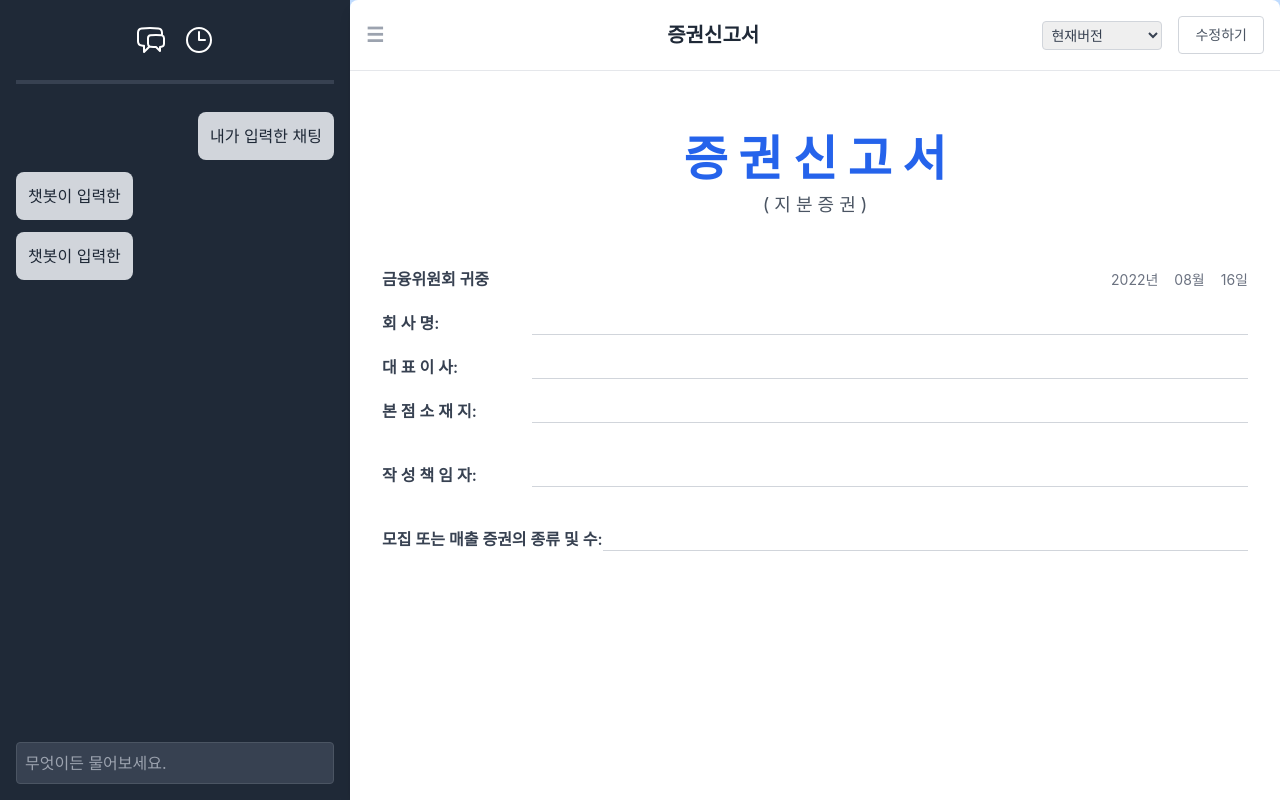
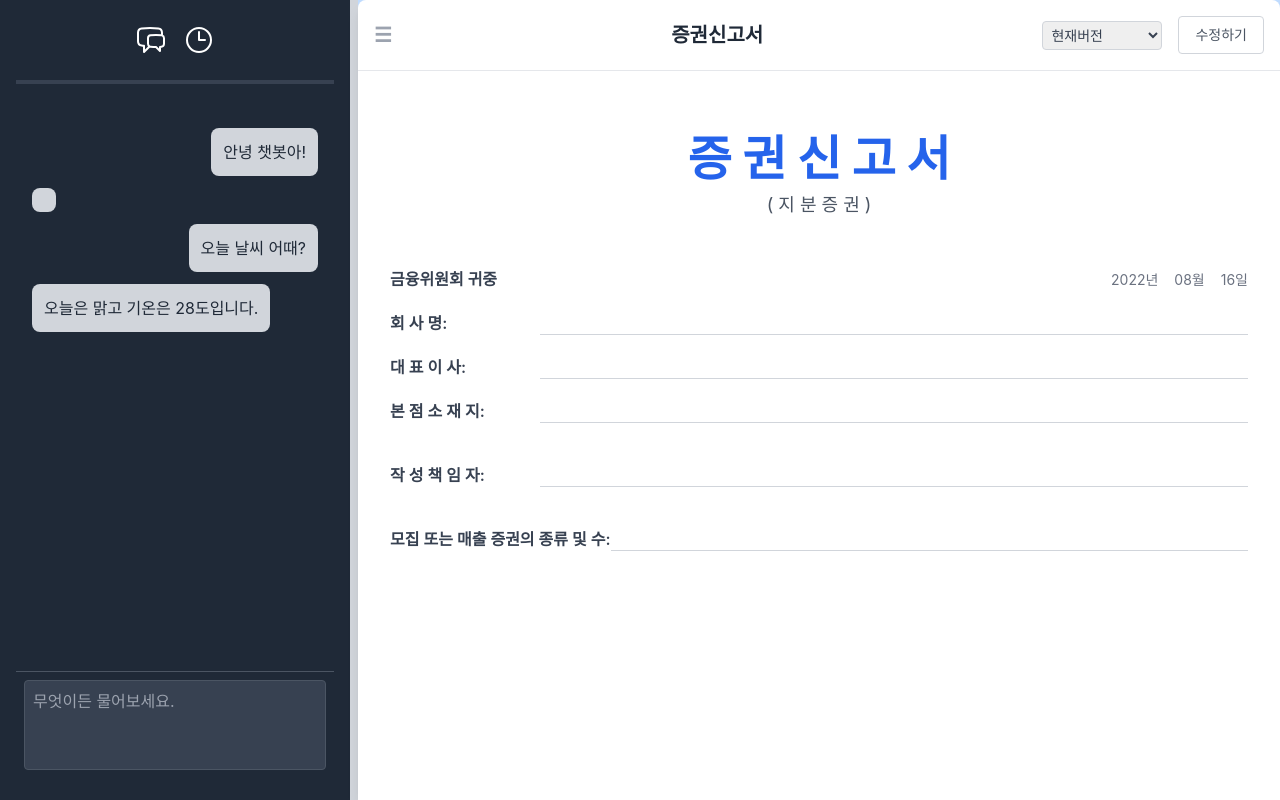
Before and after one commit to duozone-1-finalproject/Frontend, a React (Create React App) app: page /edit in a window 1280 px wide. Built offline with nearby package versions, Linux system fonts and the light colour scheme.

Commit message:
Chore :  채팅봇 더미데이터 입력 수정

```diff
--- a/src/components/Sidebar.tsx
+++ b/src/components/Sidebar.tsx
@@ -1,6 +1,8 @@
 import React, { useState } from 'react';
 import { ClockIcon, ChatBubbleBottomCenterTextIcon, ChatBubbleLeftRightIcon } from '@heroicons/react/24/outline'; // 또는 /24/solid
 
+import History from './sidebar/History';
+import Chatbot from './sidebar/Chatbot';
 interface SidebarProps {
   show: boolean;
   onClose?: () => void;
@@ -14,52 +16,6 @@ const Sidebar: React.FC<SidebarProps> = ({ show, onClose, onChatbotClick }) => {
 
     const handleTogleOnClick= (value:string)=>{
         setToggle(value);
-    }
-
-    const Chatbot=()=>{
-        return(
-            <div className="sidebar flex flex-col justify-between h-full">
-            <div className="sidebar-message">
-                <div className="sidebar-message-content flex justify-end mt-2 mb-3">
-                    <div className="sidebar-message-content-item bg-gray-300 text-gray-800 p-3 rounded-lg max-w-xs">
-                        내가 입력한 채팅
-                    </div>
-                </div>
-                <div className="sidebar-message-content flex justify-start mt-2 mb-3">
-                    <div className="sidebar-message-content-item bg-gray-300 text-gray-800 p-3 rounded-lg max-w-xs">
-                        챗봇이 입력한
-                    </div>
-                </div>
-                <div className="sidebar-message-content flex justify-start mt-2 mb-3">
-                    <div className="sidebar-message-content-item bg-gray-300 text-gray-800 p-3 rounded-lg max-w-xs">
-                        챗봇이 입력한
-                    </div>
-                </div>
-            </div>
-            <div className="sidebar-input mt-auto "> {/* mt-auto로 아래로 밀어내기 */}
-                <input type="text" placeholder="무엇이든 물어보세요." className="w-full p-2 rounded bg-gray-700 border border-gray-600 text-white placeholder-gray-400" />
-            </div>
-        </div>
-        );
-    }
-
-    const History=()=>{
-        return(
-            <div className="sidebar flex flex-col h-full">
-                <div className="history-log bg-gray-300 text-gray-800 p-3 rounded-lg max-w-xs mb-2">
-                    <p>Q. 질문요약</p>
-                    <p>A. 질문답변</p>
-                </div>
-                <div className="history-log bg-gray-300 text-gray-800 p-3 rounded-lg max-w-xs mb-2">
-                    <p>Q. 질문요약</p>
-                    <p>A. 질문답변</p>
-                </div>
-                <div className="history-log bg-gray-300 text-gray-800 p-3 rounded-lg max-w-xs mb-2">
-                    <p>Q. 질문요약</p>
-                    <p>A. 질문답변</p>
-                </div>
-            </div>
-        );
     }
 
     if (!show) return null;
--- /dev/null
+++ b/src/components/sidebar/ChatInput.tsx
@@ -0,0 +1,38 @@
+import React, { useState, KeyboardEvent } from 'react';
+
+interface ChatInputProps {
+  onSend: (message: string) => void;
+}
+
+const ChatInput: React.FC<ChatInputProps> = ({ onSend }) => {
+  const [message, setMessage] = useState('');
+
+  const handleKeyDown = (e: KeyboardEvent<HTMLTextAreaElement>) => {
+    if (e.key === 'Enter' && !e.shiftKey) {
+      e.preventDefault(); // 기본 줄바꿈 방지
+      const trimmed = message.trim();
+      if (trimmed) {
+        onSend(trimmed);
+        setMessage('');
+      }
+    } else if (e.key === 'Enter' && e.shiftKey) {
+      e.preventDefault(); // Alt+Enter 시 줄바꿈 삽입
+      setMessage((prev) => prev + '\n');
+    }
+  };
+
+  return (
+    <div className="sidebar-input mt-auto">
+      <textarea
+        placeholder="무엇이든 물어보세요."
+        className="w-full p-2 rounded bg-gray-700 border border-gray-600 text-white placeholder-gray-400 resize-none"
+        rows={3}
+        value={message}
+        onChange={(e) => setMessage(e.target.value)}
+        onKeyDown={handleKeyDown}
+      />
+    </div>
+  );
+};
+
+export default ChatInput;
--- /dev/null
+++ b/src/components/sidebar/Chatbot.tsx
@@ -0,0 +1,50 @@
+import React, { useState } from 'react';
+import ChatInput from './ChatInput';
+
+interface Message {
+  role: 'user' | 'bot';
+  content: string;
+}
+
+const Chatbot = () => {
+  const [messages, setMessages] = useState<Message[]>([
+    { role: 'user', content: '안녕 챗봇아!' },
+    { role: 'bot', content: '' },
+    { role: 'user', content: '오늘 날씨 어때?' },
+    { role: 'bot', content: '오늘은 맑고 기온은 28도입니다.' },
+  ]);
+
+  const handleSend = (msg: string) => {
+    console.log('전송된 메시지:', msg);
+
+    // 새 메시지를 추가
+    setMessages((prev) => [...prev, { role: 'user', content: msg }]);
+
+    // 챗봇 응답 더미
+    setTimeout(() => {
+      setMessages((prev) => [...prev, { role: 'bot', content: '알겠습니다. 조금만 기다려 주세요.' }]);
+    }, 1000);
+  };
+
+  return (
+    <div className="sidebar flex flex-col overflow-y-auto justify-between h-full flex-1">
+      <div className="sidebar-message overflow-y-auto p-4 flex-1">
+        {messages.map((msg, index) => (
+          <div
+            key={index}
+            className={`sidebar-message-content flex ${msg.role === 'user' ? 'justify-end' : 'justify-start'} mt-2 mb-3`}
+          >
+            <div className="sidebar-message-content-item bg-gray-300 text-gray-800 p-3 rounded-lg max-w-xs">
+              {msg.content}
+            </div>
+          </div>
+        ))}
+      </div>
+      <div className="sidebar-input p-2 border-t border-gray-600">
+        <ChatInput onSend={handleSend} />
+      </div>
+    </div>
+  );
+};
+
+export default Chatbot;
--- /dev/null
+++ b/src/components/sidebar/History.tsx
@@ -0,0 +1,21 @@
+import React from 'react';
+const History=()=>{
+
+    return(
+        <div className="sidebar flex flex-col h-full">
+            <div className="history-log bg-gray-300 text-gray-800 p-3 rounded-lg max-w-xs mb-2">
+                <p>Q. 질문요약</p>
+                <p>A. 질문답변</p>
+            </div>
+            <div className="history-log bg-gray-300 text-gray-800 p-3 rounded-lg max-w-xs mb-2">
+                <p>A. 질문답변</p>
+                <p>Q. 질문요약</p>
+            </div>
+            <div className="history-log bg-gray-300 text-gray-800 p-3 rounded-lg max-w-xs mb-2">
+                <p>Q. 질문요약</p>
+                <p>A. 질문답변</p>
+            </div>
+        </div>
+    );
+}
+export default History;
--- a/src/pages/EditPage.tsx
+++ b/src/pages/EditPage.tsx
@@ -1,48 +1,79 @@
-// LoginPage.tsx
-import React, { useState } from 'react';
+import React, { useState, useRef, useEffect, MouseEvent } from 'react';
 import { useNavigate } from 'react-router-dom';
 import axios from '../api/axios';
 import Sidebar from '../components/Sidebar';
 
 const EditPage = () => {
   const navigate = useNavigate();
-  const [sidebar,setSidebar]= useState<boolean>(true);
+  const [sidebar, setSidebar] = useState<boolean>(true);
+  const [sidebarWidth, setSidebarWidth] = useState<number>(350); // 사이드바 너비를 상태로 관리
+  const [isResizing, setIsResizing] = useState<boolean>(false);
+  const minWidth = 250; // 사이드바 최소 너비
+  const maxWidth = 500; // 사이드바 최대 너비
+
+  // 마우스 다운 이벤트 핸들러: 리사이즈 시작
+  const startResizing = (e: MouseEvent) => {
+    setIsResizing(true);
+  };
+
+  // 마우스 이동 이벤트 핸들러: 너비 조절
+  useEffect(() => {
+    const handleMouseMove = (e: globalThis.MouseEvent) => {
+      if (!isResizing) return;
+      const newWidth = e.clientX;
+      if (newWidth >= minWidth && newWidth <= maxWidth) {
+        setSidebarWidth(newWidth);
+      }
+    };
+
+    const handleMouseUp = () => {
+      setIsResizing(false);
+    };
+
+    if (isResizing) {
+      // 리사이즈 중일 때만 전역 이벤트 리스너 추가
+      window.addEventListener('mousemove', handleMouseMove);
+      window.addEventListener('mouseup', handleMouseUp);
+    }
+
+    // 컴포넌트 언마운트 또는 리사이즈 종료 시 이벤트 리스너 정리
+    return () => {
+      window.removeEventListener('mousemove', handleMouseMove);
+      window.removeEventListener('mouseup', handleMouseUp);
+    };
+  }, [isResizing]);
 
   return (
-    // 가장 바깥쪽 컨테이너: 화면 전체를 채우도록 설정 (h-screen, w-screen)
-    // 배경 그라디언트 유지, flex 컨테이너로 설정
-    // items-center, justify-center는 제거하여 내부 컨텐츠가 중앙에 모이지 않도록 함
-    // 가장 바깥쪽 컨테이너: 화면 전체를 채우고, Sidebar와 메인 컨텐츠 블록을 수직 중앙에 정렬
-        // justify-center는 제거하여 main-content가 flex-grow로 남은 공간을 채우게 합니다.
-        <div className="security-report-container h-screen w-screen flex items-center bg-gradient-to-b from-blue-200 to-blue-100">
+    <div className="security-report-container h-screen w-screen flex bg-gradient-to-b from-blue-200 to-blue-100">
 
-            {/* Sidebar 컴포넌트 */}
-            {/* Sidebar 컴포넌트 내부에서 너비(flexBasis)와 축소 방지(flexShrink)를 정의한다고 가정합니다. */}
-            <Sidebar show={sidebar} />
+      {/* 사이드바 영역 */}
+      {/* show 상태에 따라 표시 여부 결정 */}
+      {sidebar && (
+        <div
+          className="flex-none transition-width duration-300 ease-in-out"
+          style={{ width: `${sidebarWidth}px` }}
+        >
+          {/* Sidebar 컴포넌트 - `show` prop을 true로 고정 */}
+          <Sidebar show={true} />
+        </div>
+      )}
 
-            {/* 메인 컨텐츠 영역 (흰색 배경의 큰 카드 형태) */}
-            {/* flex-grow: Sidebar 옆의 남은 공간을 모두 차지합니다. */}
-            {/* h-full: 부모의 높이를 100% 채웁니다. */}
-            {/* max-w-full: main-content 자체는 부모의 최대 너비를 따릅니다. */}
-            {/* justify-center items-center: 내부 실제 폼 영역을 이 main-content 중앙에 정렬합니다. */}
-            <div className="main-content flex flex-grow h-full max-w-full justify-center items-center">
-                {/*
-                    실제 폼과 우측 빈 공간을 감싸는 래퍼 div (이미지에서 보이는 흰색 박스):
-                    - flex flex-col: 상단 헤더와 하단 폼 영역을 세로로 배치합니다.
-                    - w-full h-full: main-content 내에서 사용 가능한 공간을 최대한 채웁니다.
-                    - max-w-[70vw]: 폼 영역 전체의 최대 가로 크기를 뷰포트 너비의 70%로 제한합니다.
-                    - bg-white rounded-lg shadow-lg: 전체 폼 영역에 흰색 배경, 둥근 모서리, 그림자를 적용.
-                */}
-                <div className={`flex flex-col w-full h-full ${sidebar? "max-w-70vw":"max-w-vw"} bg-white rounded-lg shadow-lg`}>
-                    {/* 상단 헤더 바: X, 증권신고서 제목, 현재버전 셀렉트, 수정하기 버튼 */}
-                    {/* flex-none: 이 헤더의 높이가 내용에 따라 고정되도록 하여 flex-grow가 적용된 아래 컨텐츠 영역이 나머지 공간을 채우도록 함 */}
+      {/* 리사이즈 핸들 */}
+      {sidebar && (
+        <div
+          className="w-2 cursor-ew-resize hover:bg-gray-400 bg-gray-300 transition-colors"
+          onMouseDown={startResizing}
+        ></div>
+      )}
+
+      {/* 메인 컨텐츠 영역 */}
+      <div className="main-content flex flex-grow h-full justify-center items-center">
+        <div className={`flex flex-col w-full h-full bg-white rounded-lg shadow-lg`}>
+          {/* 상단 헤더 바 */}
           <div className="header-top-bar flex-none flex items-center justify-between p-4 border-b border-gray-200">
-                        <span className="close-icon text-gray-400 text-xl font-bold cursor-pointer" onClick={()=>setSidebar(!sidebar)}>☰</span>
-                        {/* 이미지와 같이 '증권신고서' 제목이 중앙에 가깝도록 flex-grow를 사용하여 양옆의 여백을 조절하거나,
-                            단순히 flex-grow를 주지 않고 content의 자연스러운 중앙 정렬을 이용할 수도 있습니다.
-                            여기서는 `mr-auto ml-auto` 조합으로 중앙 정렬하고 텍스트 정렬을 명시합니다. */}
+            <span className="close-icon text-gray-400 text-xl font-bold cursor-pointer" onClick={() => setSidebar(!sidebar)}>☰</span>
             <h1 className="header-title flex-grow text-center text-xl font-bold text-gray-800">증권신고서</h1>
-                        <div className="flex items-center space-x-4"> {/* 기존 ml-auto는 h1에 중앙 정렬을 위해 제거 */}
+            <div className="flex items-center space-x-4">
               <select className="w-[120px] p-1 border border-gray-300 rounded text-gray-700 text-sm">
                 <option>현재버전</option>
               </select>
@@ -50,12 +81,10 @@ const EditPage = () => {
             </div>
           </div>
 
-                    {/* 주요 폼 컨텐츠 영역 (좌측 폼과 우측 빈 공간) */}
-                    {/* flex-grow: 상단 헤더를 제외한 남은 세로 공간을 모두 채웁니다. */}
-                    <div className="flex flex-grow overflow-y-auto"> {/* 내용이 길어지면 스크롤 가능하게 */}
-                        {/* 좌측 (2/5) 영역 - 실제 폼 내용이 들어가는 부분 */}
+          {/* 주요 폼 컨텐츠 영역 */}
+          <div className="flex flex-grow overflow-y-auto">
             <div className="w-full bg-white flex flex-col p-8">
-                            <div className="report-title-section text-center mb-12 mt-8"> {/* 이미지와 비슷하게 mt-8 추가 */}
+              <div className="report-title-section text-center mb-12 mt-8">
                 <h2 className="main-report-korean-title text-5xl font-extrabold mb-2">
                   <span className="text-blue-600">증 권 신 고 서</span>
                 </h2>
```
Lines whose indentation alone changed are shown as unchanged.
